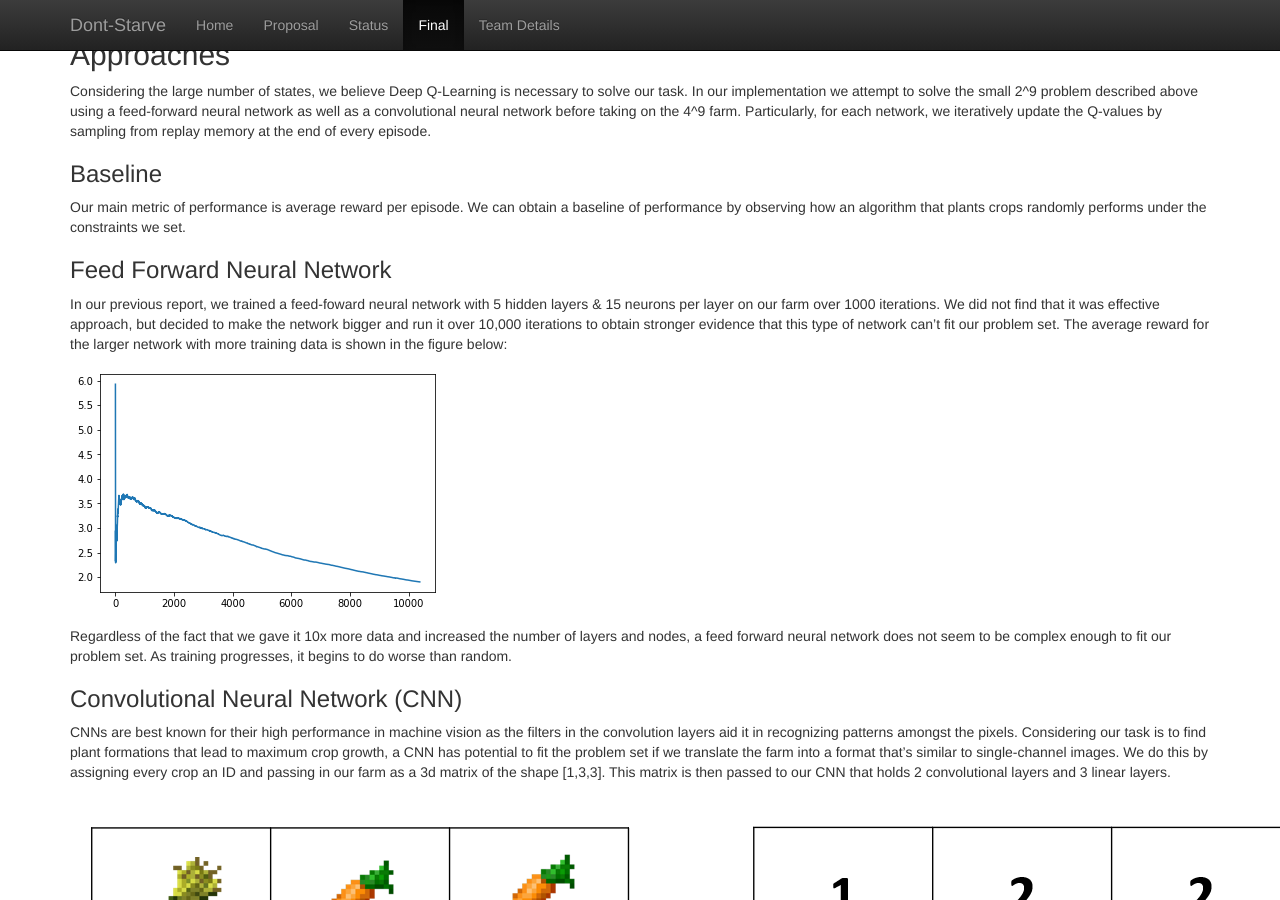
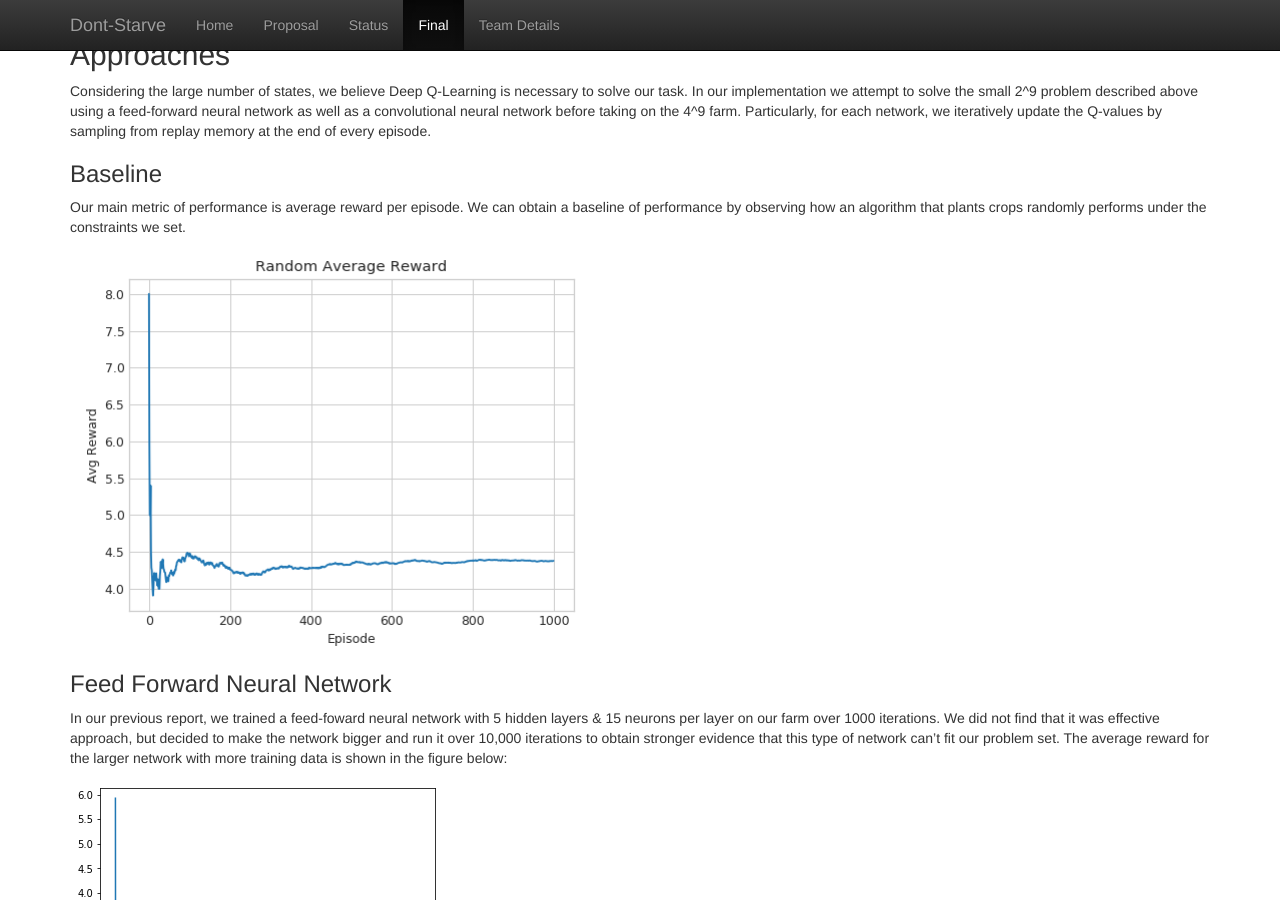
Before and after one commit to Farbod909/cs175-dont-starve, a Jekyll site: the page built from docs/final.md, in a window 1280 px wide and 900 px high, scrolled down 448 px. Built offline with Jekyll 4.4.1, drawn with Linux system fonts in a browser that asks for light colours; our own code applies the rules of GitHub Pages for plain Markdown files.

Commit message:
Update final.md

```diff
--- a/docs/final.md
+++ b/docs/final.md
@@ -24,6 +24,7 @@
 Our main metric of performance is average reward per episode.
 We can obtain a baseline of performance by observing how an algorithm that plants crops randomly performs under the constraints we set.
 
+![alt text](https://github.com/Farbod909/cs175-dont-starve/blob/master/figures/avg_random_reward.PNG)
 
 ### Feed Forward Neural Network
 In our previous report, we trained a feed-foward neural network with 5 hidden layers & 15 neurons per layer on our farm over 1000 iterations.
```
